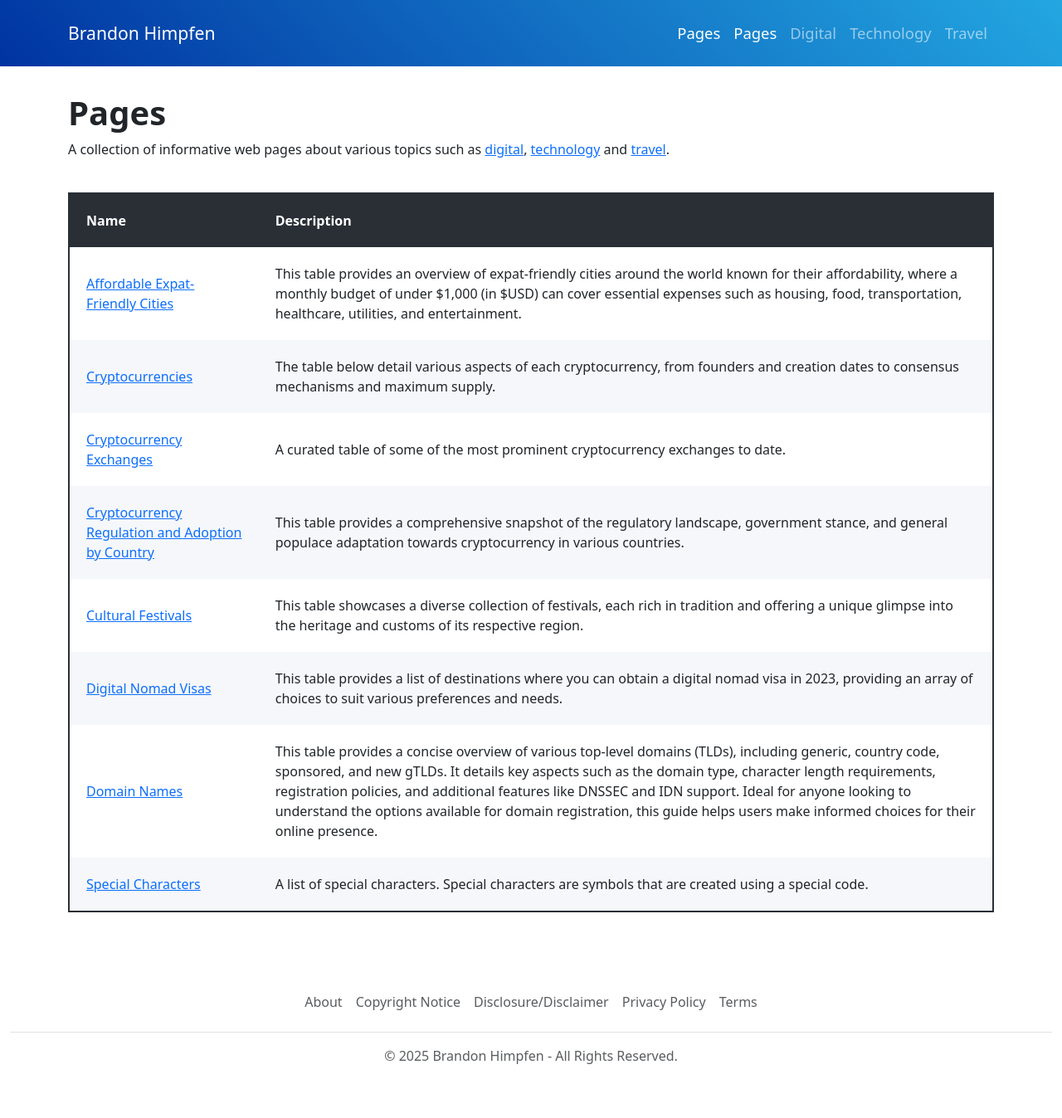
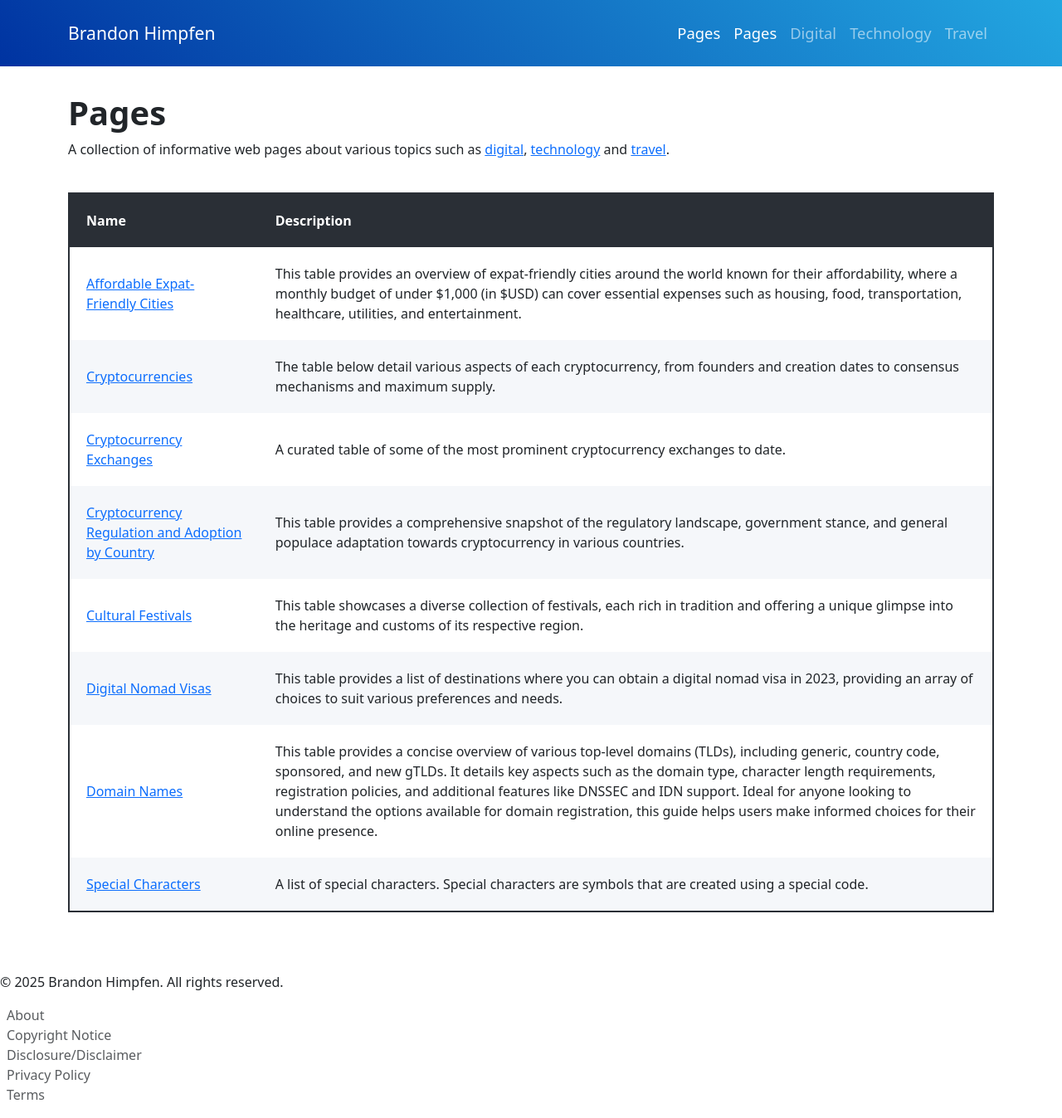
Before and after one commit to boldoutlook/pages, a Jekyll site: the page built from index.md, in a window 1280 px wide. Shown: the whole page at 83% size. Built offline with Jekyll 4.4.1, drawn with Linux system fonts in a browser that asks for light colours.

Commit message:
Update footer.html

```diff
--- a/_includes/footer.html
+++ b/_includes/footer.html
@@ -2,15 +2,14 @@
     </div>
        </div>
 </div>
-<div class="container-fluid">
-  <footer class="py-3 my-4">
-    <ul class="nav justify-content-center border-bottom pb-3 mb-3">
-      <li class="nav-item"><a href="https://www.himpfen.com/about/" class="nav-link px-2 text-body-secondary">About</a></li>
-      <li class="nav-item"><a href="https://www.himpfen.com/copyright/" class="nav-link px-2 text-body-secondary">Copyright Notice</a></li>
-      <li class="nav-item"><a href="https://www.himpfen.com/disclosure-disclaimer/" class="nav-link px-2 text-body-secondary">Disclosure/Disclaimer</a></li>
-      <li class="nav-item"><a href="https://www.himpfen.com/privacy/" class="nav-link px-2 text-body-secondary">Privacy Policy</a></li>
-      <li class="nav-item"><a href="https://www.himpfen.com/terms/" class="nav-link px-2 text-body-secondary">Terms</a></li>
-    </ul>
-    <p class="text-center text-body-secondary">&copy; {{ 'now' | date: "%Y" }} {{ site.title | escape }} - All Rights Reserved.</p>
-  </footer>
-</div>
+
+  <footer>
+  <p>&copy; 2025 Brandon Himpfen. All rights reserved.</p>
+  <p>
+    <a href="https://www.himpfen.com/about/" class="nav-link px-2 text-body-secondary">About</a>
+    <a href="https://www.himpfen.com/copyright/" class="nav-link px-2 text-body-secondary">Copyright Notice</a>
+    <a href="https://www.himpfen.com/disclosure-disclaimer/" class="nav-link px-2 text-body-secondary">Disclosure/Disclaimer</a>
+    <a href="https://www.himpfen.com/privacy/" class="nav-link px-2 text-body-secondary">Privacy Policy</a>
+    <a href="https://www.himpfen.com/terms/" class="nav-link px-2 text-body-secondary">Terms</a>
+  </p>
+</footer>
```
